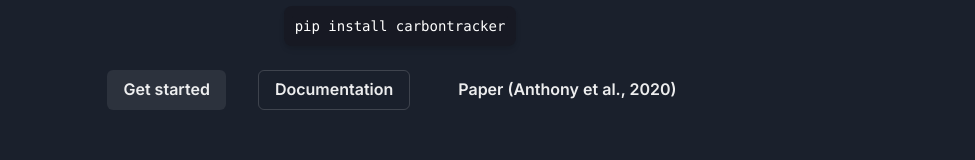
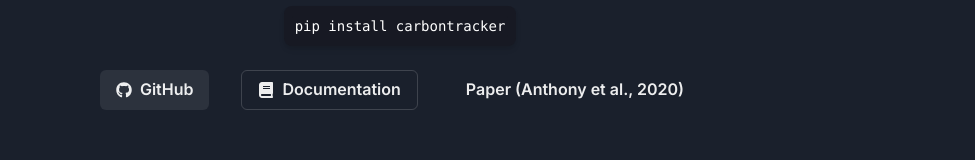
Before and after one commit to saintslab/carbontracker-website, a Next.js app: page / in a window 1280 px wide. Shown: the part 628-788 px from the top of the page, without its empty margins (240-1215 px from the left). Built offline with nearby package versions, Linux system fonts and the light colour scheme.

Commit message:
Added icons and changed link of intro buttons

```diff
--- a/components/IntroSection.tsx
+++ b/components/IntroSection.tsx
@@ -9,6 +9,7 @@
 } from "@chakra-ui/react";
 import CodeBlock from "./Code";
 import BuildStatus from "./BuildStatus";
+import { FaGithub, FaBook } from "react-icons/fa";
 
 export default function IntroSection() {
   return (
@@ -31,11 +32,15 @@
         <CodeBlock isPython={false} content={`pip install carbontracker`} />
       </VStack>
       <Stack direction={["column", "row"]} mt={4} spacing={[4, 8]}>
-        <Link href="https://github.com/lfwa/carbontracker?tab=readme-ov-file#example-usage">
-          <Button variant="solid">Get started</Button>
+        <Link href="https://github.com/lfwa/carbontracker">
+          <Button leftIcon={<FaGithub />} variant="solid">
+            GitHub
+          </Button>
         </Link>
         <Link href="https://github.com/lfwa/carbontracker">
-          <Button variant="outline">Documentation</Button>
+          <Button leftIcon={<FaBook />} variant="outline">
+            Documentation
+          </Button>
         </Link>
         <Link href="https://arxiv.org/abs/2007.03051">
           <Button variant="ghost">Paper (Anthony et al., 2020)</Button>
```
